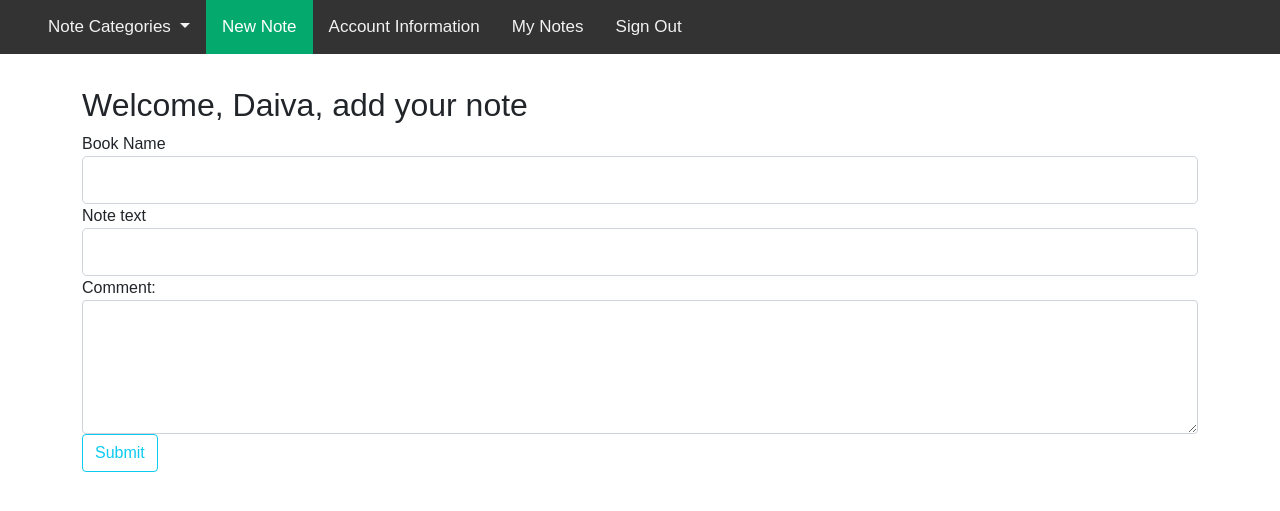
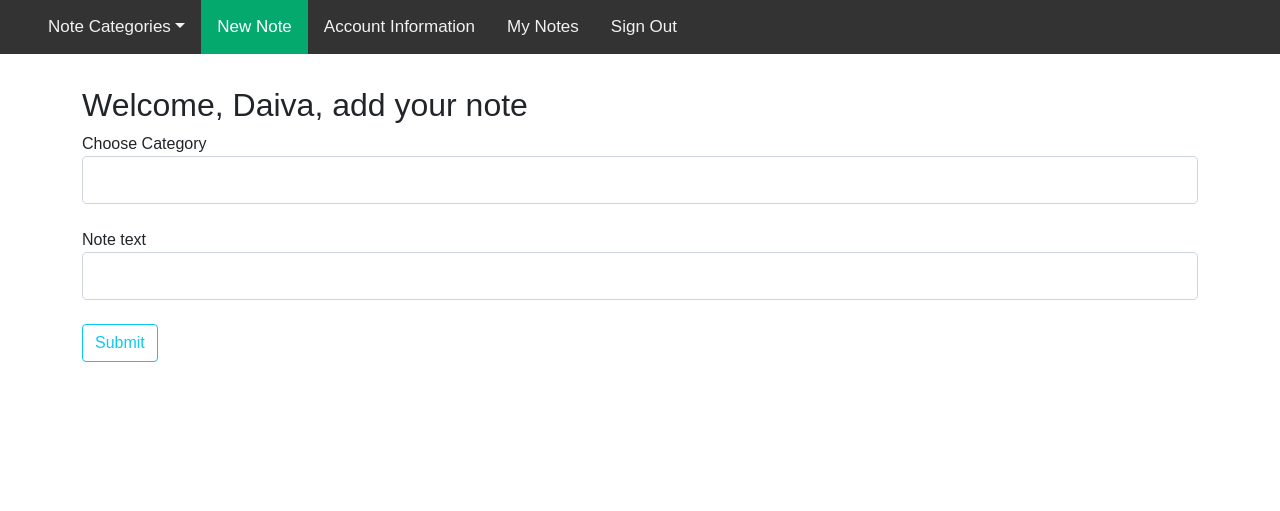
Before and after one commit to Raimis707/Notes, a Flask app: page / in a window 1280 px wide. Shown: the top 511 px of the page. Run offline with Flask 2, Linux system fonts and the light colour scheme; a user stored in the database is signed in; data comes from the database, SQL or seed files in the repository; some libraries are stand-ins or nearby versions.

Commit message:
Juodraštis ver.3

```diff
--- a/main.py
+++ b/main.py
@@ -69,9 +69,8 @@ class Books(db.Model):
     author_id = db.Column(db.Integer, db.ForeignKey("author.id"))
     author = db.relationship("Author")
 
-
     def __repr__(self):
-        return f'<Books {self.book_name}>'
+        return f'{self.book_name}'
 
 
 class Category(db.Model):
@@ -97,7 +96,6 @@ class Review(db.Model):
     user = db.relationship("User")
     books_id = db.Column(db.Integer, db.ForeignKey('books.id'))
     book_name = db.relationship("Books")
-
 
     def __repr__(self):
         return f'<Review "{self.content[:20]}...">'
@@ -299,7 +297,6 @@ def edit_review(id):
         form.content.data = review.content
         return render_template('edit_review.html', form=form)
 
-
     # review = Review.query.get_or_404(id)
     # form = forms.AddNewReviewForm()
     # if request.method == 'GET':
--- a/templates/add_new_review.html
+++ b/templates/add_new_review.html
@@ -26,7 +26,6 @@
             </br>
             <div class="form-group">
                 <a>Your Note text...</a>
-<!--                {{ form.content.label(class="form-control-label") }}-->
                 {% if form.content.errors %}
                 {{ form.content(class="form-control form-control-lg is-invalid") }}
                 <div class="invalid-feedback">
@@ -38,7 +37,6 @@
                 {{ form.content(class="form-control form-control-lg") }}
                 {% endif %}
             </div>
-
         </fieldset>
         <br/>
         <div class="form-group">
--- a/templates/base.html
+++ b/templates/base.html
@@ -13,7 +13,7 @@
     <script src="https://cdn.jsdelivr.net/npm/jquery@3.6.0/dist/jquery.slim.min.js"></script>
     <script src="https://cdn.jsdelivr.net/npm/popper.js@1.16.1/dist/umd/popper.min.js"></script>
     <script src="https://cdn.jsdelivr.net/npm/bootstrap@4.6.1/dist/js/bootstrap.bundle.min.js"></script>
-    <title>Mini Library!</title>
+    <title></title>
     <style>
         body {
         margin: 0;
@@ -76,13 +76,9 @@
 
 <div class="topnav" id="myTopnav">
     <ul>
-<!--  <a class="nav-link active" aria-current="page" href="{{ url_for('home') }}">Home</a>-->
-<!--  <a class="nav-link" href="{{ url_for('available_books') }}">Available Books</a>-->
    {% if current_user.is_authenticated %}
-<!--  <a class="nav-link" href="{{ url_for('add_new_book') }}">Add New Category</a>-->
     <a class="nav-link dropdown-toggle" href="#" id="navbarDropdown" role="button" data-toggle="dropdown" aria-haspopup="true" aria-expanded="false">
-          Note Categories
-        </a>
+          Note Categories</a>
         <div class="dropdown-menu" aria-labelledby="navbarDropdown">
           <a class="dropdown-item text-dark" href="{{ url_for('add_new_book') }}">Add New Category</a>
           <a class="dropdown-item text-dark" href="{{ url_for('available_books') }}">Edit Category</a>
@@ -92,17 +88,12 @@
   <a class="nav-link active" href="{{ url_for('review') }}">New Note</a>
   <a class="nav-link" href="{{ url_for('update_account_information') }}">Account Information</a>
   <a class="nav-link" href="{{ url_for('read_review') }}">My Notes</a>
-<!--  <a class="nav-link" href="{{ url_for('my_books') }}">My Books</a>-->
   <a class="nav-link" href="{{ url_for('sign_out') }}">Sign Out</a>
-
    {% else %}
   <a class="nav-link" href="{{ url_for('sign_up') }}">Sign Up</a>
   <a class="nav-link" href="{{ url_for('sign_in') }}">Sign In</a>
    {% endif %}
-
     </ul>
-
-
   <a href="javascript:void(0);" class="icon" onclick="myFunction()">
     <i class="fa fa-bars"></i>
   </a>
--- a/templates/home.html
+++ b/templates/home.html
@@ -11,7 +11,8 @@
         <fieldset class="form-group">
 <!--            <legend class="border-bottom mb-4">Add New Note</legend>-->
             <div class="form-group">
-                {{ form.book_name.label(class="form-control-label") }}
+                <a>Choose Category</a>
+<!--                {{ form.book_name.label(class="form-control-label") }}-->
                 {% if form.book_name.errors %}
                 {{ form.book_name(class="form-control form-control-lg is-invalid") }}
                 <div class="invalid-feedback">
@@ -23,6 +24,7 @@
                 {{ form.book_name(class="form-control form-control-lg") }}
                 {% endif %}
             </div>
+            <br/>
             <div class="form-group">
                 {{ form.content.label(class="form-control-label") }}
                 {% if form.content.errors %}
@@ -36,11 +38,8 @@
                 {{ form.content(class="form-control form-control-lg") }}
                 {% endif %}
             </div>
-            <div class="form-group">
-            <label for="review">Comment:</label>
-            <textarea class="form-control" rows="5" id="review"></textarea>
-            </div>
         </fieldset>
+        <br/>
         <div class="form-group">
             {{ form.submit(class="btn btn-outline-info") }}
         </div>
```
Also changed, not shown: templates/read_review.html (+1 -7 lines).
